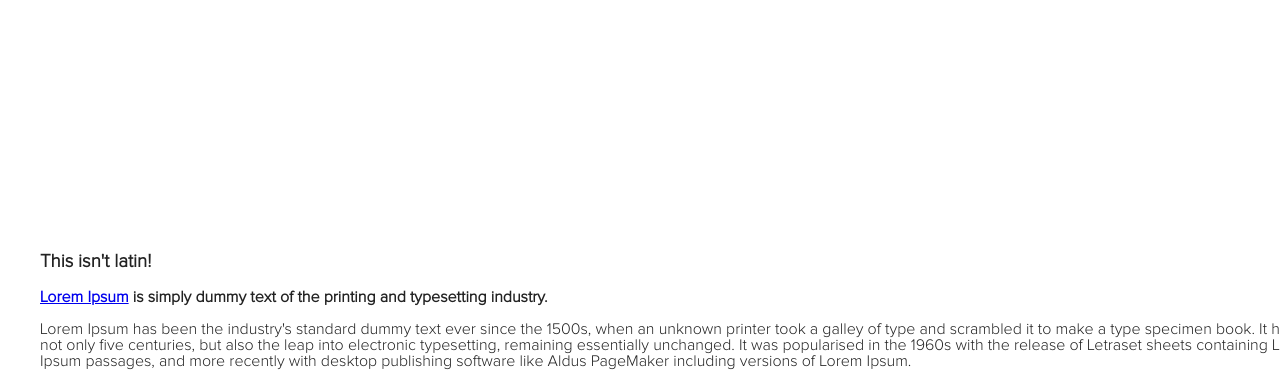
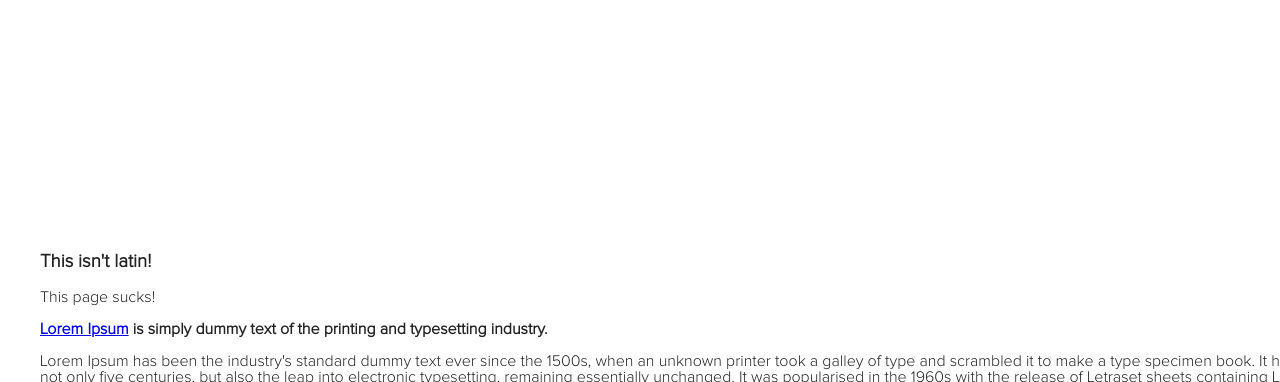
Before and after one commit to AlexandruMorti/GitPlaypen, a plain HTML site: page another.html in a window 1280 px wide. Shown: the part 347-729 px from the top of the page. Drawn offline with Linux system fonts and the light colour scheme.

Commit message:
OpEd on another page

```diff
--- a/another.html
+++ b/another.html
@@ -39,6 +39,7 @@
         <h3>This isn't latin!</h3>
 
         <div id="lipsum">
+          <p>This page sucks!</p>
           <p><strong><a href="http://lipsum.org/">Lorem Ipsum</a> is simply dummy text of the printing and typesetting industry.</strong></p>
           <p>Lorem Ipsum has been the industry's standard dummy text ever since the 1500s, when an unknown printer took a galley of type and scrambled it to make a type specimen book. It has survived not only five centuries, but also the leap into electronic typesetting, remaining essentially unchanged. It was popularised in the 1960s with the release of Letraset sheets containing Lorem Ipsum passages, and more recently with desktop publishing software like Aldus PageMaker including versions of Lorem Ipsum.</p>
 
```
